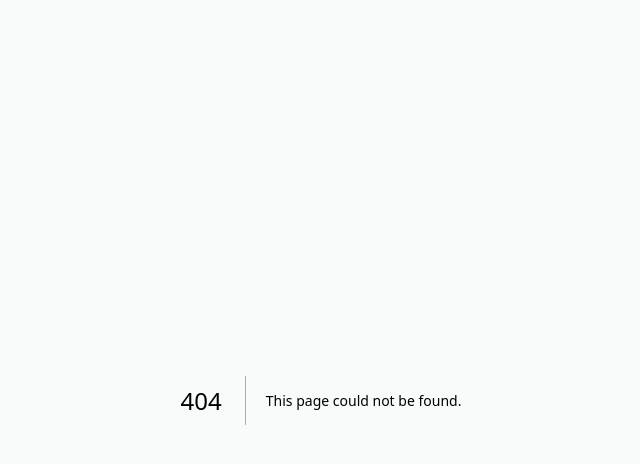
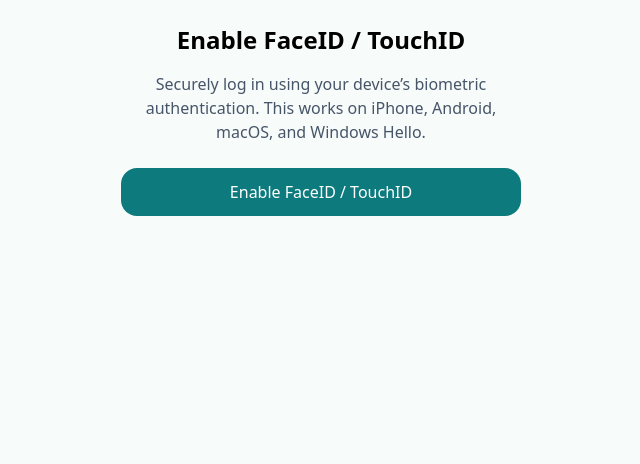
Before and after one commit to Khrboshi/Havenly-2.0, a Next.js app: page /auth/passkey in a window 1280 px wide. Before the commit this address had no page. Shown: the top 464 px of the page, without its empty margins (319-959 px from the left). Built offline with nearby package versions, Linux system fonts and the light colour scheme.

Commit message:
Create page.jsx

```diff
--- /dev/null
+++ b/app/auth/passkey/page.jsx
@@ -0,0 +1,34 @@
+"use client";
+
+import { registerPasskey } from "@/lib/webauthn";
+import { toast } from "sonner";
+
+export default function PasskeySetupPage() {
+  async function enable() {
+    try {
+      await registerPasskey();
+      toast.success("FaceID / TouchID enabled!");
+      window.location.href = "/dashboard";
+    } catch (err) {
+      toast.error(err.message);
+    }
+  }
+
+  return (
+    <main className="p-6 max-w-md mx-auto text-center">
+      <h1 className="text-2xl font-bold mb-4">Enable FaceID / TouchID</h1>
+
+      <p className="text-slate-600 mb-6">
+        Securely log in using your device’s biometric authentication.
+        This works on iPhone, Android, macOS, and Windows Hello.
+      </p>
+
+      <button
+        onClick={enable}
+        className="w-full py-3 bg-[#0D7A7E] text-white rounded-xl"
+      >
+        Enable FaceID / TouchID
+      </button>
+    </main>
+  );
+}
```
